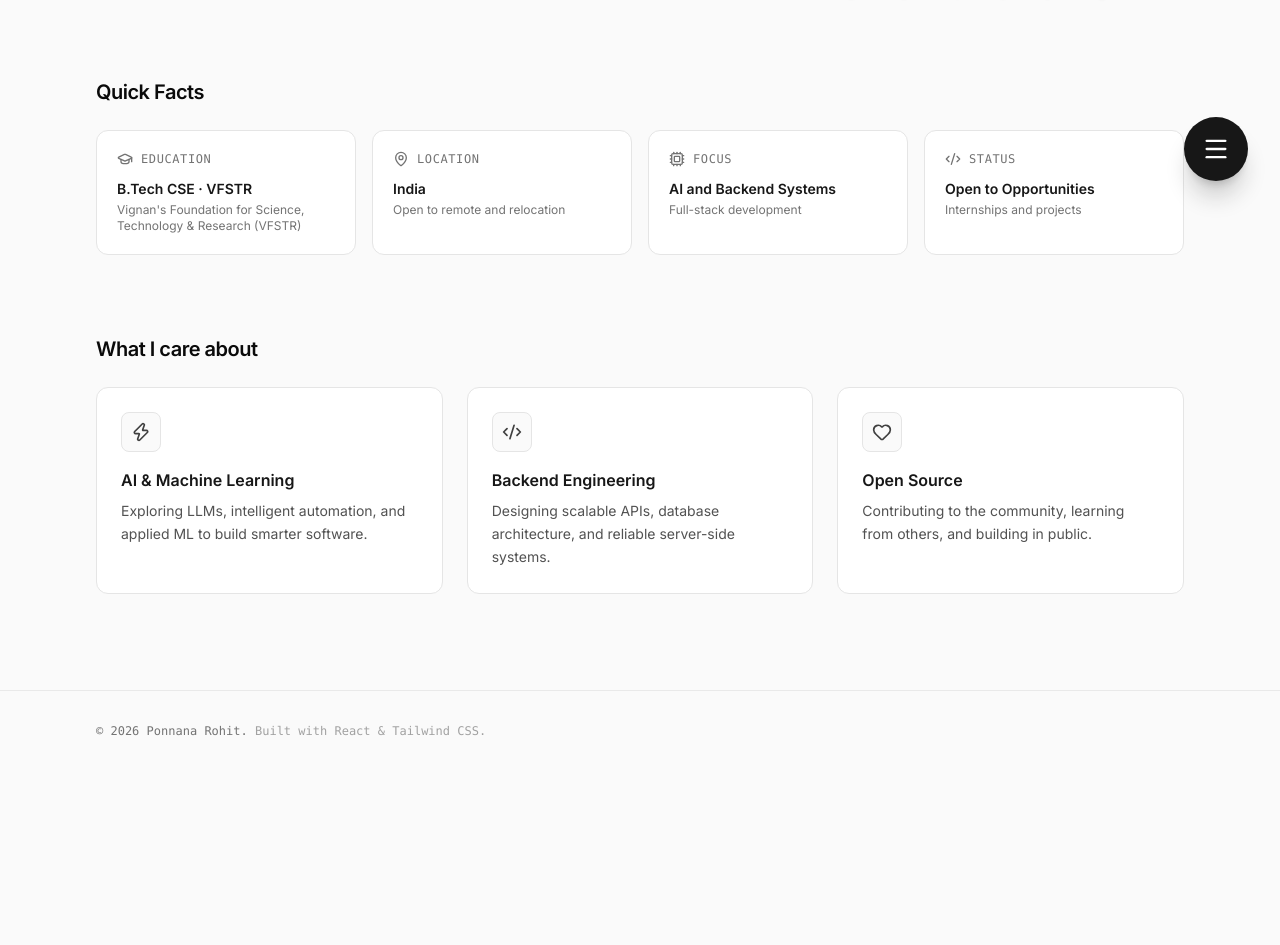
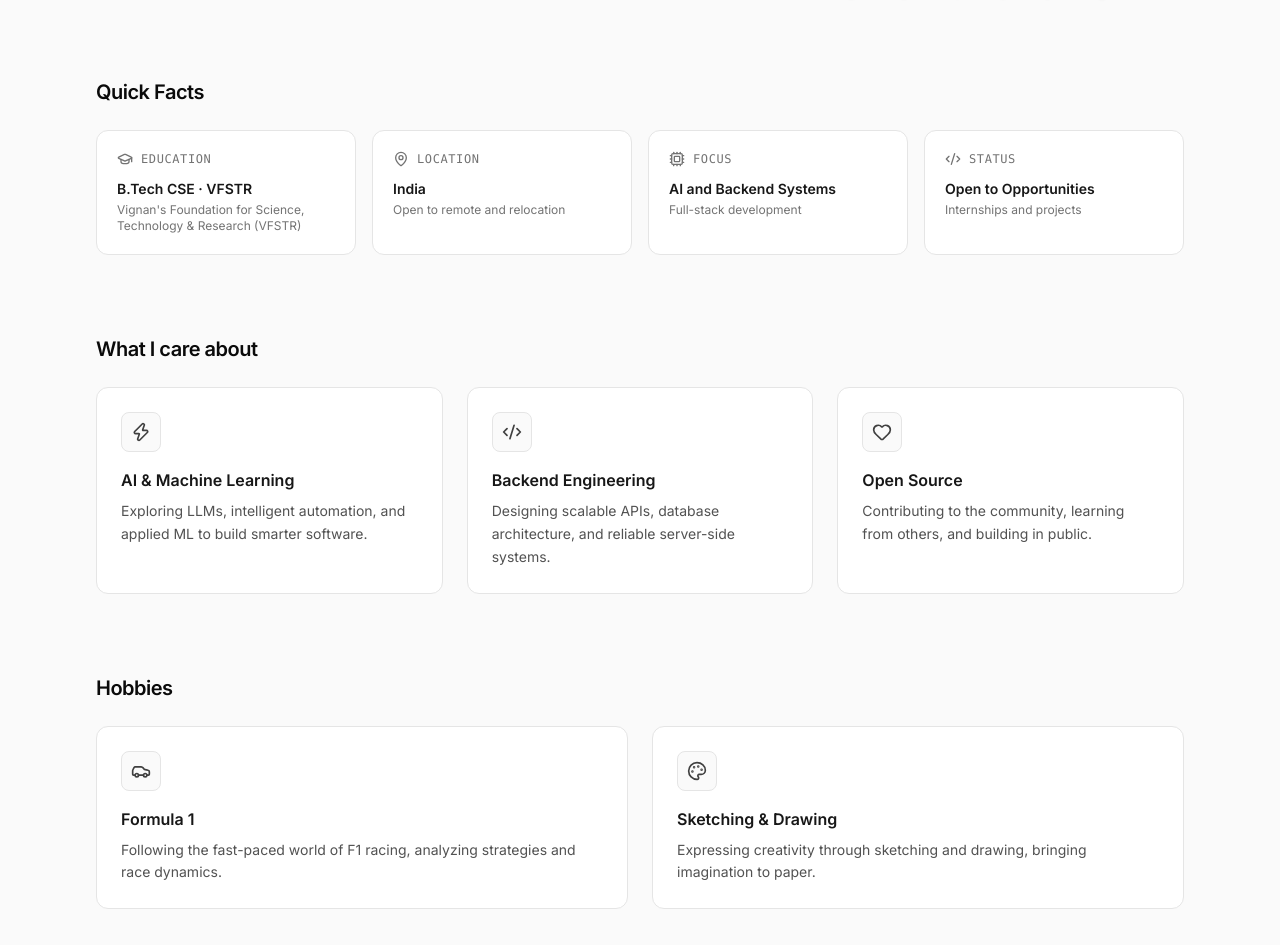
Before and after one commit to Rohit-96522/Portfolio, a React (Vite) app in the folder portfolio/: page /about in a window 1280 px wide. Shown: the part 587-1532 px from the top of the page. Before the commit the page ends 1358 px from the top, so only its background shows below. Built offline with nearby package versions, Linux system fonts and the light colour scheme.

Commit message:
feat: add core portfolio pages, components, and data structures

```diff
--- a/portfolio/src/App.tsx
+++ b/portfolio/src/App.tsx
@@ -11,6 +11,8 @@ import { AboutPage } from './pages/AboutPage'
 import { ProjectsPage } from './pages/ProjectsPage'
 import { ArtPage } from './pages/ArtPage'
 import { VisitorsPage } from './pages/VisitorsPage'
+import { F1Page } from './pages/F1Page'
+import { SketchingPage } from './pages/SketchingPage'
 import { useTheme } from './hooks/useTheme'
 
 export default function App() {
@@ -51,6 +53,8 @@ export default function App() {
               <Route path="/projects" element={<ProjectsPage />} />
               <Route path="/art" element={<ArtPage />} />
               <Route path="/visitors" element={<VisitorsPage />} />
+              <Route path="/f1" element={<F1Page />} />
+              <Route path="/sketching" element={<SketchingPage />} />
             </Routes>
           </main>
 
--- a/portfolio/src/components/MobileNavBubble.tsx
+++ b/portfolio/src/components/MobileNavBubble.tsx
@@ -1,116 +1,56 @@
-import { useState, useEffect } from 'react'
 import { Link, useLocation } from 'react-router-dom'
-import { Contact, Laptop, Paintbrush, Palette, Menu, X, Moon, Sun } from 'lucide-react'
+import { User, Laptop, Palette, Users } from 'lucide-react'
 
+const PrIcon = ({ className }: { className?: string; strokeWidth?: number | string }) => (
+  <span className={`font-mono font-bold flex items-center justify-center tracking-tighter ${className}`} style={{ fontSize: '14px', lineHeight: 1 }}>
+    PR
+  </span>
+)
 
 export function MobileNavBubble() {
-  const [isOpen, setIsOpen] = useState(false)
   const location = useLocation()
 
-  useEffect(() => {
-    setIsOpen(false)
-  }, [location.pathname])
-
   const navItems = [
-    {
-      to: "/art",
-      label: "Art",
-      content: (
-        <div className="relative w-full h-full flex items-center justify-center">
-          <Palette className="w-4 h-4 absolute -translate-x-1.5" />
-          <Paintbrush className="w-3.5 h-3.5 absolute translate-x-1.5 translate-y-1.5 text-emerald-500" />
-        </div>
-      )
-    },
-    {
-      to: "/projects",
-      label: "Projects",
-      content: (
-        <div className="relative w-full h-full flex items-center justify-center">
-          <Laptop className="w-5 h-5" />
-          <span className="absolute text-[8px] font-mono font-bold mt-1 text-emerald-500">{"</>"}</span>
-        </div>
-      )
-    },
-    {
-      to: "/about",
-      label: "About",
-      content: <Contact className="w-5 h-5" />
-    },
-    {
-      to: "/",
-      label: "Hero",
-      content: <span className="font-bold font-mono tracking-tighter">PR</span>
-    }
+    { to: "/", label: "Rohit", icon: PrIcon },
+    { to: "/about", label: "About", icon: User },
+    { to: "/projects", label: "Projects", icon: Laptop },
+    { to: "/art", label: "Art", icon: Palette },
+    { to: "/visitors", label: "Visitors", icon: Users },
   ]
 
   return (
-    <>
-      {/* Backdrop to close when clicking outside */}
-      {isOpen && (
-        <div
-          className="fixed inset-0 z-[99998] bg-neutral-950/20 dark:bg-neutral-950/40 backdrop-blur-sm transition-opacity"
-          onClick={() => setIsOpen(false)}
-        />
-      )}
+    <div className="md:hidden fixed bottom-6 left-1/2 -translate-x-1/2 z-[99999] w-max">
+      <div className="flex items-center gap-1.5 p-2 bg-[#1A1A1A] rounded-full shadow-2xl border border-white/10 backdrop-blur-xl">
+        {navItems.map((item) => {
+          const isActive = item.to === '/' ? location.pathname === '/' : location.pathname.startsWith(item.to)
+          const Icon = item.icon
 
-      <div className="fixed bottom-8 right-8 w-16 h-16 z-[99999]">
-        {/* Speed Dial Items */}
-        <div className="absolute inset-0 z-[99998] pointer-events-none">
-          {navItems.map((item, index) => {
-            const isActive = item.to === '/' ? location.pathname === '/' : location.pathname.startsWith(item.to)
+          return (
+            <Link
+              key={item.to}
+              to={item.to}
+              aria-label={item.label}
+              className={`flex items-center justify-center rounded-full transition-all duration-300 ease-[cubic-bezier(0.34,1.56,0.64,1)] ${
+                isActive
+                  ? 'bg-white/15 text-white px-4 py-2.5 shadow-inner'
+                  : 'text-neutral-400 hover:text-white hover:bg-white/5 px-3 py-2.5'
+              }`}
+            >
+              <Icon className={`w-5 h-5 shrink-0 transition-all duration-300 ${isActive ? 'scale-110' : 'scale-100'}`} strokeWidth={isActive ? 2.5 : 2} />
 
-            // Distribute items across a 90-degree arc (Quarter circle)
-            const totalItems = navItems.length
-            // index 0 -> 0 radians (straight up)
-            // index max -> PI/2 radians (straight left)
-            const angle = (index / (totalItems - 1)) * (Math.PI / 2)
-            const radius = 130 // Expansion distance in pixels
-
-            // x is negative (left), y is negative (up)
-            const x = -Math.sin(angle) * radius
-            const y = -Math.cos(angle) * radius
-
-            return (
               <div
-                key={item.label}
-                className="absolute top-0 left-0 w-full h-full flex items-center justify-center transition-all duration-500 ease-[cubic-bezier(0.34,1.56,0.64,1)]"
-                style={{
-                  transform: isOpen ? `translate(${x}px, ${y}px) scale(1)` : `translate(0px, 0px) scale(0)`,
-                  opacity: isOpen ? 1 : 0,
-                  transitionDelay: isOpen ? `${index * 40}ms` : '0ms'
-                }}
+                className={`overflow-hidden transition-all duration-300 ease-[cubic-bezier(0.34,1.56,0.64,1)] flex items-center ${
+                  isActive ? 'max-w-32 ml-2 opacity-100' : 'max-w-0 ml-0 opacity-0'
+                }`}
               >
-                <Link
-                  to={item.to}
-                  className={`w-14 h-14 rounded-full border shadow-sm flex items-center justify-center transition-all duration-200 relative group pointer-events-auto hover:scale-110
-                    ${isActive
-                      ? 'bg-neutral-900 dark:bg-white text-white dark:text-neutral-900 border-neutral-900 dark:border-white z-10'
-                      : 'bg-white dark:bg-neutral-800 border-neutral-200 dark:border-neutral-700 text-neutral-600 dark:text-neutral-300 active:bg-neutral-50 dark:active:bg-neutral-700'
-                    }`}
-                  aria-label={item.label}
-                  onClick={() => setIsOpen(false)}
-                >
-                  {item.content}
-                </Link>
+                <span className="text-sm font-semibold whitespace-nowrap">
+                  {item.label}
+                </span>
               </div>
-            )
-          })}
-        </div>
-
-        {/* Main Bubble */}
-        <button
-          onClick={() => setIsOpen(!isOpen)}
-          className="w-16 h-16 rounded-full bg-neutral-900 dark:bg-white text-white dark:text-neutral-900 flex items-center justify-center shadow-xl shadow-neutral-900/20 transition-transform active:scale-90 absolute inset-0 z-[99999]"
-          aria-label="Toggle navigation menu"
-        >
-          {isOpen ? (
-            <X className="w-7 h-7 transition-transform duration-300 rotate-90" />
-          ) : (
-            <Menu className="w-7 h-7 transition-transform duration-300" />
-          )}
-        </button>
+            </Link>
+          )
+        })}
       </div>
-    </>
+    </div>
   )
 }
--- a/portfolio/src/components/PageTitle.tsx
+++ b/portfolio/src/components/PageTitle.tsx
@@ -5,8 +5,7 @@ const CODING_SYMBOLS = [
   ['{ ', ' }'],
   ['( ', ' )'],
   ['[ ', ' ]'],
-  ['/* ', ' */'],
-  ['', '_']
+  ['_', '_']
 ]
 
 interface PageTitleProps {
--- a/portfolio/src/data/portfolioData.ts
+++ b/portfolio/src/data/portfolioData.ts
@@ -109,42 +109,6 @@ export const portfolioData: PortfolioData = {
       liveUrl: '',
       status: 'Completed',
     },
-    {
-      id: 'pro-audit',
-      number: '02',
-      title: 'Pro Audit',
-      description:
-        'An AI-powered procurement intelligence system focused on document analysis, auditing, and intelligent procurement workflows.',
-      problemSolved:
-        'Automates time-consuming procurement audits by parsing unstructured PDF documents, detecting pricing deviations against contracts, and applying LLM-driven intelligence to flag compliance anomalies.',
-      technologies: ['Python', 'Flask', 'React', 'LLM APIs', 'PDF Parsing', 'REST API'],
-      githubUrl: 'https://github.com/Rohit-96522',
-      liveUrl: '',
-      status: 'Active',
-    },
-    {
-      id: 'crop-residue-marketplace',
-      number: '03',
-      title: 'Crop Residue Marketplace',
-      description:
-        'A platform connecting farmers, buyers, and logistics providers for agricultural crop-residue management and marketplace workflows.',
-      problemSolved:
-        'Tackles seasonal stubble burning by creating a commercial channel where farmers monetize agricultural waste, industrial buyers procure biomass, and logistics operators fulfill hauling contracts in real time.',
-      technologies: [
-        'React',
-        'TypeScript',
-        'Tailwind CSS',
-        'Node.js',
-        'Express.js',
-        'MongoDB / PostgreSQL',
-        'Firebase',
-        'Cloudinary',
-        'Socket.io',
-      ],
-      githubUrl: 'https://github.com/Rohit-96522',
-      liveUrl: '',
-      status: 'Active',
-    },
   ],
 
   certifications: [
--- a/portfolio/src/pages/AboutPage.tsx
+++ b/portfolio/src/pages/AboutPage.tsx
@@ -1,4 +1,5 @@
-import { GraduationCap, MapPin, Cpu, Code2, Heart, Zap } from 'lucide-react'
+import { GraduationCap, MapPin, Cpu, Code2, Heart, Zap, Car, Palette } from 'lucide-react'
+import { Link } from 'react-router-dom'
 import { portfolioData } from '../data/portfolioData'
 import { PageTitle } from '../components/PageTitle'
 
@@ -35,11 +36,16 @@ const interests = [
   { icon: Heart, title: 'Open Source', desc: 'Contributing to the community, learning from others, and building in public.' },
 ]
 
+const hobbies = [
+  { icon: Car, title: 'Formula 1', desc: 'Following the fast-paced world of F1 racing, analyzing strategies and race dynamics.', path: '/f1' },
+  { icon: Palette, title: 'Sketching & Drawing', desc: 'Expressing creativity through sketching and drawing, bringing imagination to paper.', path: '/sketching' },
+]
+
 export function AboutPage() {
   return (
     <div className="max-w-6xl mx-auto px-4 sm:px-6 lg:px-8 py-16 md:py-24 space-y-20">
       {/* Header */}
-      <section aria-label="About introduction" className="flex flex-col md:flex-row gap-12 items-start justify-between">
+      <section aria-label="About introduction" className="flex flex-col-reverse md:flex-row gap-12 items-start justify-between">
         <div className="flex-1">
           <div className="flex items-center gap-2 text-xs font-mono uppercase tracking-wider text-neutral-500 dark:text-neutral-400 mb-4">
             <span className="w-1.5 h-1.5 rounded-full bg-neutral-900 dark:bg-neutral-100" aria-hidden="true" />
@@ -47,17 +53,8 @@ export function AboutPage() {
           </div>
           <PageTitle
             title="About Me"
-            className="text-3xl sm:text-5xl font-bold tracking-tight text-neutral-950 dark:text-white mb-6 md:mb-6"
+            className="text-3xl sm:text-5xl font-bold tracking-tight text-neutral-950 dark:text-white mb-6"
           />
-
-          <div className="flex md:hidden mb-8 w-48 h-48 sm:w-64 sm:h-64 mx-auto items-center justify-center transition-transform hover:scale-[1.02] duration-500 group">
-            <img
-              src="/favicon.svg"
-              alt={portfolioData.personal.name}
-              className="w-full h-full object-contain dark:invert opacity-90 dark:opacity-50 drop-shadow-sm transition-transform duration-500 group-hover:scale-105 group-hover:-rotate-3"
-            />
-          </div>
-
           <div className="max-w-2xl space-y-4 text-base sm:text-lg text-neutral-600 dark:text-neutral-400 leading-relaxed">
             <p>
               I am{' '}
@@ -73,7 +70,7 @@ export function AboutPage() {
             </p>
           </div>
         </div>
-        <div className="hidden md:flex shrink-0 w-56 h-56 sm:w-72 sm:h-72 md:w-80 md:h-80 lg:w-96 lg:h-96 xl:w-[26rem] xl:h-[26rem] mx-auto md:mx-0 items-center justify-center transition-transform hover:scale-[1.02] duration-500 group">
+        <div className="shrink-0 w-56 h-56 sm:w-72 sm:h-72 md:w-80 md:h-80 lg:w-96 lg:h-96 xl:w-[26rem] xl:h-[26rem] mx-auto md:mx-0 flex items-center justify-center transition-transform hover:scale-[1.02] duration-500 group">
           <img
             src="/favicon.svg"
             alt={portfolioData.personal.name}
@@ -120,6 +117,26 @@ export function AboutPage() {
           ))}
         </div>
       </section>
+
+      {/* Hobbies */}
+      <section aria-label="Hobbies">
+        <h2 className="text-xl font-semibold text-neutral-950 dark:text-white mb-6 tracking-tight">Hobbies</h2>
+        <div className="grid grid-cols-1 md:grid-cols-2 gap-6">
+          {hobbies.map(({ icon: Icon, title, desc, path }) => (
+            <Link
+              to={path}
+              key={title}
+              className="p-6 rounded-xl border border-neutral-200 dark:border-neutral-800 bg-white dark:bg-neutral-900/40 hover:border-neutral-400 dark:hover:border-neutral-600 hover:shadow-sm transition-all duration-200 group block"
+            >
+              <div className="w-10 h-10 rounded-lg border border-neutral-200 dark:border-neutral-800 bg-neutral-50 dark:bg-neutral-900 flex items-center justify-center mb-4 group-hover:border-neutral-400 dark:group-hover:border-neutral-600 transition-colors">
+                <Icon className="w-5 h-5 text-neutral-700 dark:text-neutral-300" />
+              </div>
+              <h3 className="text-base font-semibold text-neutral-900 dark:text-white mb-2 group-hover:underline decoration-neutral-300 dark:decoration-neutral-600 underline-offset-4">{title}</h3>
+              <p className="text-sm text-neutral-600 dark:text-neutral-400 leading-relaxed">{desc}</p>
+            </Link>
+          ))}
+        </div>
+      </section>
     </div>
   )
 }
--- /dev/null
+++ b/portfolio/src/pages/F1Page.tsx
@@ -0,0 +1,30 @@
+import { ArrowLeft, Car } from 'lucide-react'
+import { Link } from 'react-router-dom'
+import { PageTitle } from '../components/PageTitle'
+
+export function F1Page() {
+  return (
+    <div className="max-w-4xl mx-auto px-4 sm:px-6 lg:px-8 py-16 md:py-24 space-y-12">
+      <div className="flex items-center gap-4 mb-8">
+        <Link to="/about" className="p-2 rounded-full hover:bg-neutral-200 dark:hover:bg-neutral-800 transition-colors" aria-label="Back to About">
+          <ArrowLeft className="w-5 h-5 text-neutral-600 dark:text-neutral-400" />
+        </Link>
+        <div className="flex items-center gap-3">
+          <div className="w-10 h-10 rounded-lg border border-neutral-200 dark:border-neutral-800 bg-neutral-50 dark:bg-neutral-900 flex items-center justify-center">
+            <Car className="w-5 h-5 text-neutral-700 dark:text-neutral-300" />
+          </div>
+          <PageTitle title="Formula 1" className="text-2xl sm:text-3xl font-bold tracking-tight text-neutral-950 dark:text-white" />
+        </div>
+      </div>
+
+      <div className="prose prose-neutral dark:prose-invert max-w-none">
+        <p className="text-lg text-neutral-600 dark:text-neutral-400 leading-relaxed">
+          I am a huge fan of the fast-paced, high-stakes world of Formula 1 racing. The mix of cutting-edge engineering, split-second strategy, and pure driver talent is incredibly fascinating to me.
+        </p>
+        <p className="text-lg text-neutral-600 dark:text-neutral-400 leading-relaxed mt-4">
+          Watching a race is more than just entertainment; it's about analyzing the telemetry, understanding the pit strategies, and marveling at the technological advancements that push the boundaries of what's possible on track.
+        </p>
+      </div>
+    </div>
+  )
+}
--- /dev/null
+++ b/portfolio/src/pages/SketchingPage.tsx
@@ -0,0 +1,30 @@
+import { ArrowLeft, Palette } from 'lucide-react'
+import { Link } from 'react-router-dom'
+import { PageTitle } from '../components/PageTitle'
+
+export function SketchingPage() {
+  return (
+    <div className="max-w-4xl mx-auto px-4 sm:px-6 lg:px-8 py-16 md:py-24 space-y-12">
+      <div className="flex items-center gap-4 mb-8">
+        <Link to="/about" className="p-2 rounded-full hover:bg-neutral-200 dark:hover:bg-neutral-800 transition-colors" aria-label="Back to About">
+          <ArrowLeft className="w-5 h-5 text-neutral-600 dark:text-neutral-400" />
+        </Link>
+        <div className="flex items-center gap-3">
+          <div className="w-10 h-10 rounded-lg border border-neutral-200 dark:border-neutral-800 bg-neutral-50 dark:bg-neutral-900 flex items-center justify-center">
+            <Palette className="w-5 h-5 text-neutral-700 dark:text-neutral-300" />
+          </div>
+          <PageTitle title="Sketching & Drawing" className="text-2xl sm:text-3xl font-bold tracking-tight text-neutral-950 dark:text-white" />
+        </div>
+      </div>
+
+      <div className="prose prose-neutral dark:prose-invert max-w-none">
+        <p className="text-lg text-neutral-600 dark:text-neutral-400 leading-relaxed">
+          Sketching is my creative outlet. It allows me to step away from screens and express ideas directly onto paper.
+        </p>
+        <p className="text-lg text-neutral-600 dark:text-neutral-400 leading-relaxed mt-4">
+          Whether it's rough concept art, detailed portraits, or just doodling to clear my mind, I find drawing to be incredibly therapeutic. It helps me maintain a balance between logical problem-solving in code and creative expression in art.
+        </p>
+      </div>
+    </div>
+  )
+}
```
Also changed, not shown: portfolio/src/components/Contact.tsx (+66 -22 lines), portfolio/src/components/Navbar.tsx (+3 -4 lines).
